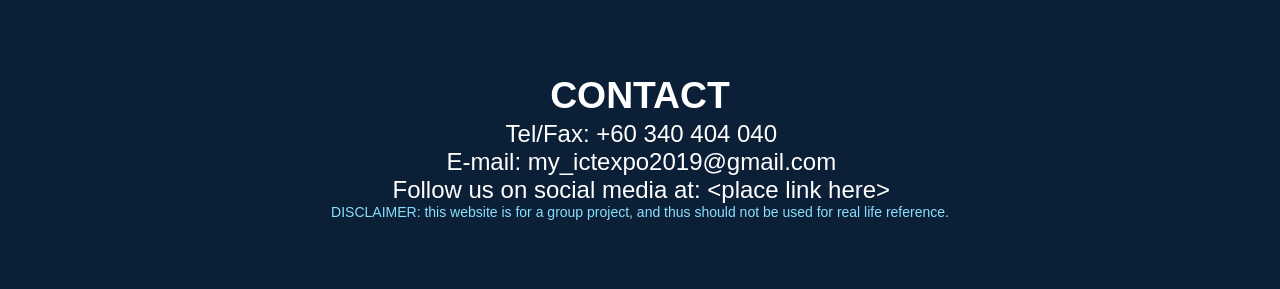
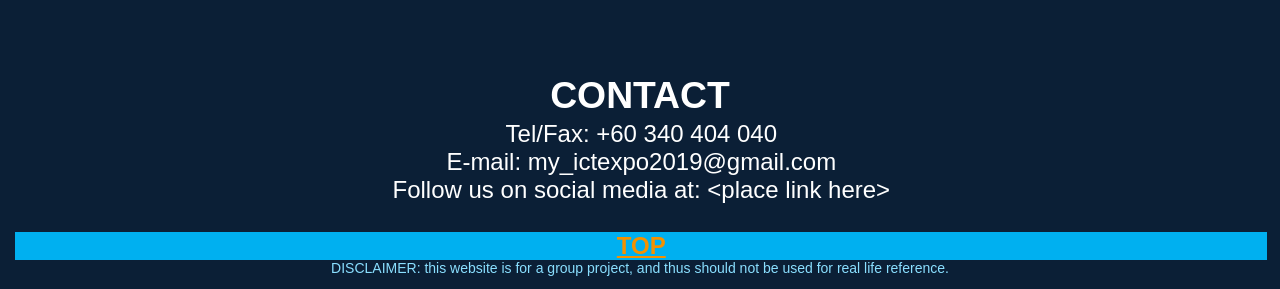
Before and after one commit to sayea2/ICT_test, a plain HTML site: page docs/idk2.htm in a window 1280 px wide. Shown: the part 2820-3109 px from the top of the page. Before the commit the page ends 3053 px from the top, so only its background shows below. Drawn offline with Linux system fonts and the light colour scheme.

Commit message:
Update idk2.htm
hyperlinked to the top of page

```diff
--- a/docs/idk2.htm
+++ b/docs/idk2.htm
@@ -2166,7 +2166,7 @@ background1'>CONTACT<o:p></o:p></span></b></h2>
   style='font-size:18.0pt;mso-bidi-font-size:20.0pt;font-family:"Bahnschrift SemiCondensed",sans-serif;
   mso-bidi-font-family:"Bahnschrift SemiCondensed";color:white;mso-themecolor:
   background1'>Tel/Fax: +60 340 404 040<o:p></o:p></span></p>
-  <p class=MsoNormal align=center style='margin-top:0cm;margin-right:-1.4pt;
+    <p class=MsoNormal align=center style='margin-top:0cm;margin-right:-1.4pt;
   margin-bottom:0cm;margin-left:0cm;margin-bottom:.0001pt;text-align:center;
   line-height:normal;mso-layout-grid-align:none;text-autospace:none'><span
   style='font-size:18.0pt;mso-bidi-font-size:20.0pt;font-family:"Bahnschrift SemiCondensed",sans-serif;
@@ -2178,6 +2178,19 @@ background1'>CONTACT<o:p></o:p></span></b></h2>
   style='font-size:18.0pt;mso-bidi-font-size:20.0pt;font-family:"Bahnschrift SemiCondensed",sans-serif;
   mso-bidi-font-family:"Bahnschrift SemiCondensed";color:white;mso-themecolor:
   background1'>Follow us on social media at: &lt;place link here&gt;<o:p></o:p></span></p>
+  <p class=MsoNormal align=center style='margin-top:0cm;margin-right:-1.4pt;
+  margin-bottom:0cm;margin-left:0cm;margin-bottom:.0001pt;text-align:center;
+  line-height:normal;mso-layout-grid-align:none;text-autospace:none'><span
+  style='font-size:18.0pt;mso-bidi-font-size:20.0pt;font-family:"Bahnschrift SemiCondensed",sans-serif;
+  mso-bidi-font-family:"Bahnschrift SemiCondensed";color:white;mso-themecolor:
+  background1'><o:p>&nbsp;</o:p></span></p>
+  <p class=MsoNormal align=center style='margin-top:0cm;margin-right:-1.4pt;
+  margin-bottom:0cm;margin-left:0cm;margin-bottom:.0001pt;text-align:center;
+  line-height:normal;background:#00B0F0;mso-layout-grid-align:none;text-autospace:
+  none'><b style='mso-bidi-font-weight:normal'><span style='font-size:18.0pt;
+  mso-bidi-font-size:20.0pt;font-family:"Bahnschrift SemiCondensed",sans-serif;
+  mso-bidi-font-family:"Bahnschrift SemiCondensed";color:white;mso-themecolor:
+  background1'><a href="#_top">TOP</a><o:p></o:p></span></b></p>
   </td>
  </tr>
 </table>
```
